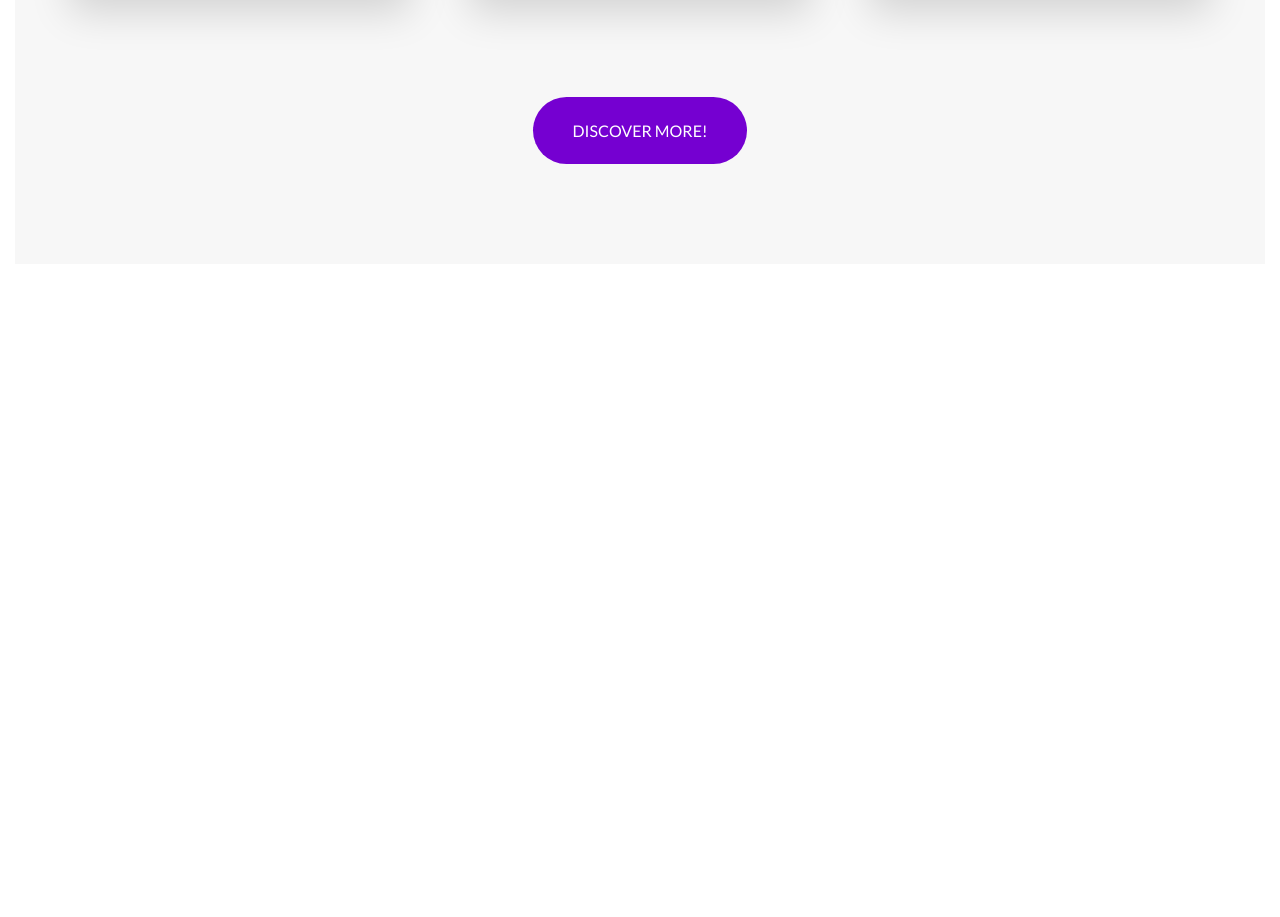
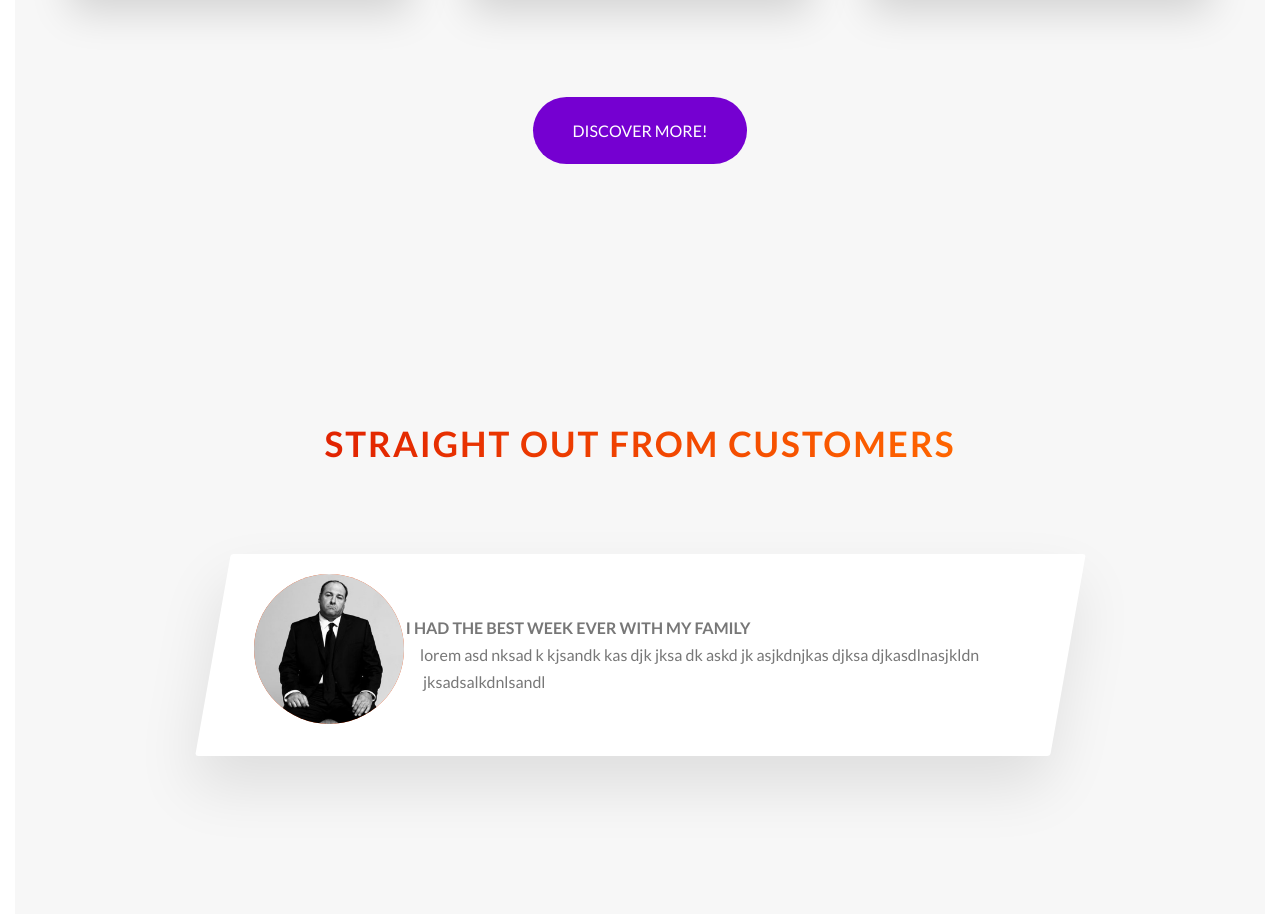
Before and after one commit to magnifiques/straight-outta-oven, a website built with Parcel: page index.html in a window 1280 px wide. Shown: the part 2922-3839 px from the top of the page. Before the commit the page ends 3201 px from the top, so only its background shows below. Built offline with nearby package versions, Linux system fonts and the light colour scheme.

Commit message:
add story part 1

```diff
--- a/index.html
+++ b/index.html
@@ -261,6 +261,33 @@
                     <a href="" class="btn btn--violet">Discover More!</a>
                 </div>
             </section>
+
+            <section class="section_stories">
+
+                <div class="u-center-text u-margin-bottom-big">
+                    <h2 class="heading-secondary">
+                        Straight Out from Customers
+                    </h2>
+                </div>
+
+                <div class="row">
+                    <div class="story">
+                        <figure class="story__shape">
+                            <img src="./img/customer-1.jpg" alt="Walter White" class="story__img" />
+                        </figure>
+
+                        <div class="story__text">
+                            <h3 class="heading-tertiary">
+                                I had the best week ever with my family
+                            </h3>
+                            <p>
+                                lorem asd nksad k kjsandk kas djk jksa dk askd jk asjkdnjkas djksa djkasdlnasjkldn jksadsalkdnlsandl
+                            </p>
+                        </div>
+                    </div>
+                </div>
+
+            </section>
         </main>
     </body>
 </html>
--- a/sass/abstract/_variables.scss
+++ b/sass/abstract/_variables.scss
@@ -8,10 +8,12 @@ $silver: #f5efdb;
 $red-2: #df3636;
 $white: #fff;
 $black: #000;
+
 //grey
 $grey-light: #f7f7f7;
 $grey-dark: #2e2929;
 $violet: #7500D1;
+
 //Gradients
 
 $color-first-dark: #EC9F05;
--- /dev/null
+++ b/sass/components/_story.scss
@@ -0,0 +1,34 @@
+@use '../abstract/variables';
+
+.story{
+    width: 75%;
+    margin: 0 auto;
+    box-shadow: 0 3rem 6rem rgba(variables.$black, 0.1);
+    background-color: variables.$white;
+    border-radius: 3px;
+    padding: 6rem;
+    font-size: variables.$default-font-size;
+    transform: skewX(-10deg);
+
+    &__shape {
+        width: 15rem;
+        height: 15rem;
+        background-color: orangered;
+        float: left;
+        -webkit-shape-outside: circle(50% at 50% 50%);
+        shape-outside: circle(50% at 50% 50%);
+
+        -webkit-clip-path: circle(50% at 50% 50%);
+        clip-path: circle(50% at 50% 50%);
+
+        transform: translate(-2rem, -4rem) skewX(10deg);
+    }
+
+    &__img {
+        width: 100%;
+    }
+
+    &__text {
+        transform: skewX(10deg);
+    }
+}
--- a/sass/main.scss
+++ b/sass/main.scss
@@ -15,6 +15,7 @@
 @use 'components/composition';
 @use 'components/feature-box';
 @use 'components/cards';
+@use 'components/story';
 
 //layouts folder
 @use 'layouts/grid';
--- a/sass/pages/_home.scss
+++ b/sass/pages/_home.scss
@@ -24,6 +24,12 @@
     }
 }
 
+.heading-tertiary {
+    font-size: variables.$default-font-size;
+    font-weight: 700;
+    text-transform: uppercase;
+}
+
 .section_features {
     padding: 20rem 0;
     background-image: linear-gradient(to right bottom, rgba(0, 0, 0, 0.493),
@@ -43,3 +49,8 @@
     padding: 25rem 0 10rem 0;
     margin-top: -10rem;
 }
+
+.section_stories {
+    background-color: variables.$grey-light;
+    padding: 15rem 0;
+}
```
Also changed, not shown: css/style.css, img/customer-1.jpg (added), 1 other file.
